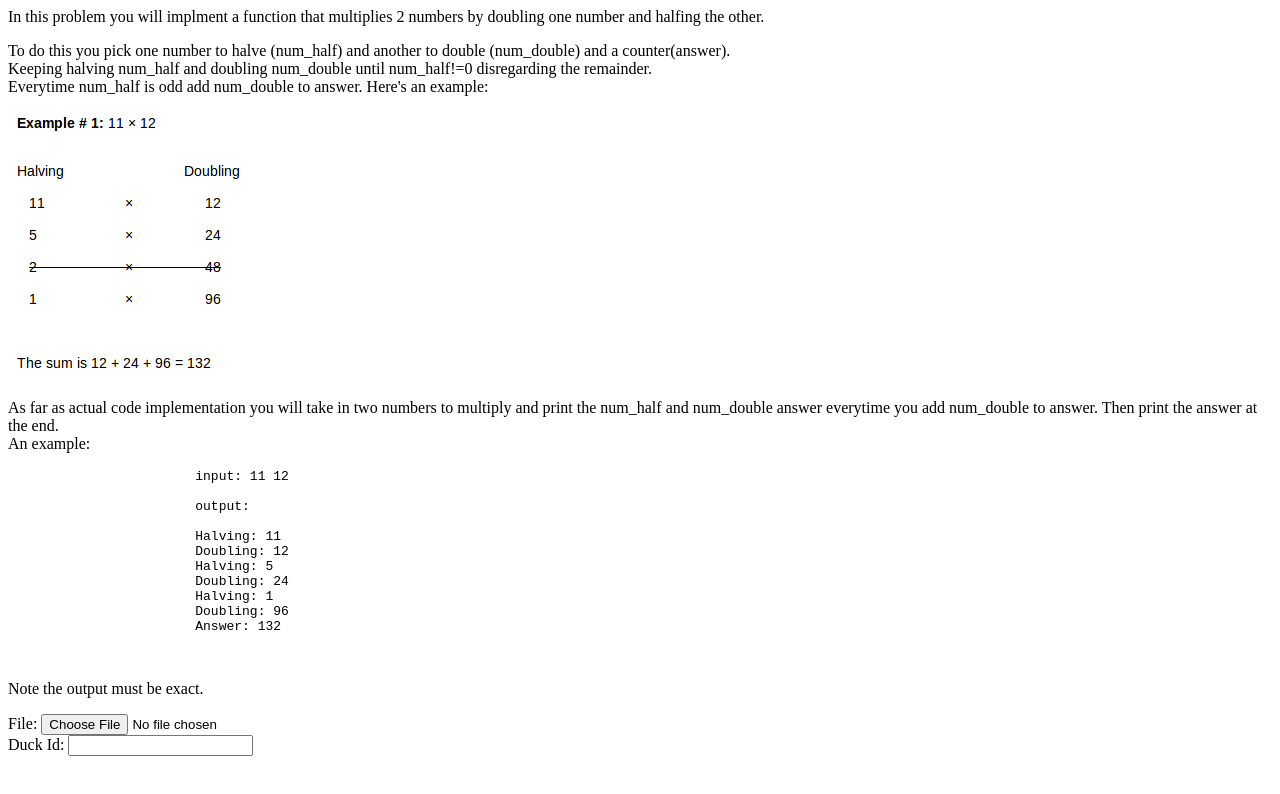
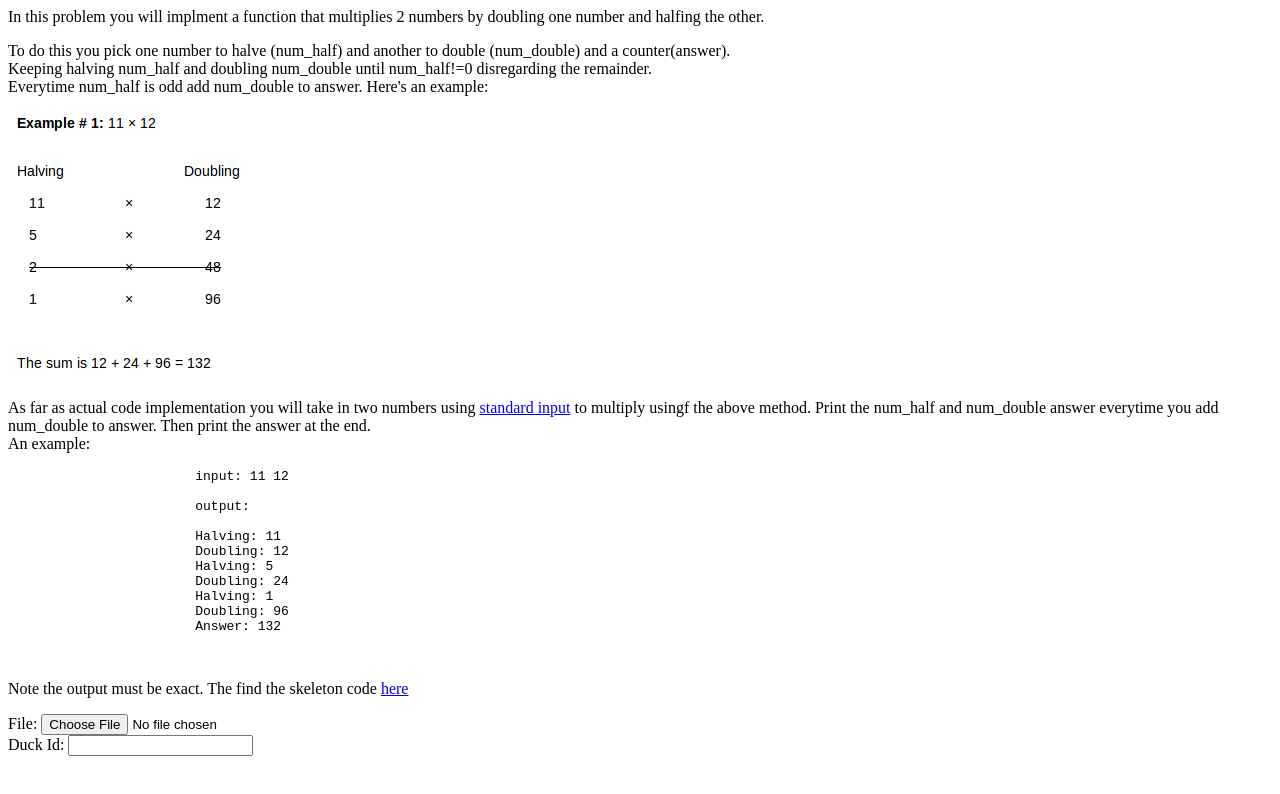
Before and after one commit to TannerBaldus/codecheck, a plain HTML site: page multiply.html in a window 1280 px wide. Drawn offline with Linux system fonts and the light colour scheme.

Commit message:
added skeleton code

```diff
--- a/multiply.html
+++ b/multiply.html
@@ -12,8 +12,8 @@
 	 <img src="skeletons/pez.png"></img>
 
 	 <p>
-	 	As far as actual code implementation you will take in two numbers to multiply and
-	 	 print the num_half and num_double answer everytime you add num_double to answer. Then print the answer at the end.<br>
+	 	As far as actual code implementation you will take in two numbers using <a href="https://piazza.com/class/hpoqbjdhd1143o?cid=68">standard input</a>  to multiply usingf the above method.
+	 	 Print the num_half and num_double answer everytime you add num_double to answer. Then print the answer at the end.<br>
 	 	 An example:
 	 </p>
 	 <code>
@@ -33,7 +33,7 @@
 	 	</pre>
 	 </code>
 	 <p>
-	 	Note the output must be exact.
+	 	Note the output must be exact. The find the skeleton code <a href="skeletons/mult.py">here</a>
 	 </p>
 
 
```
